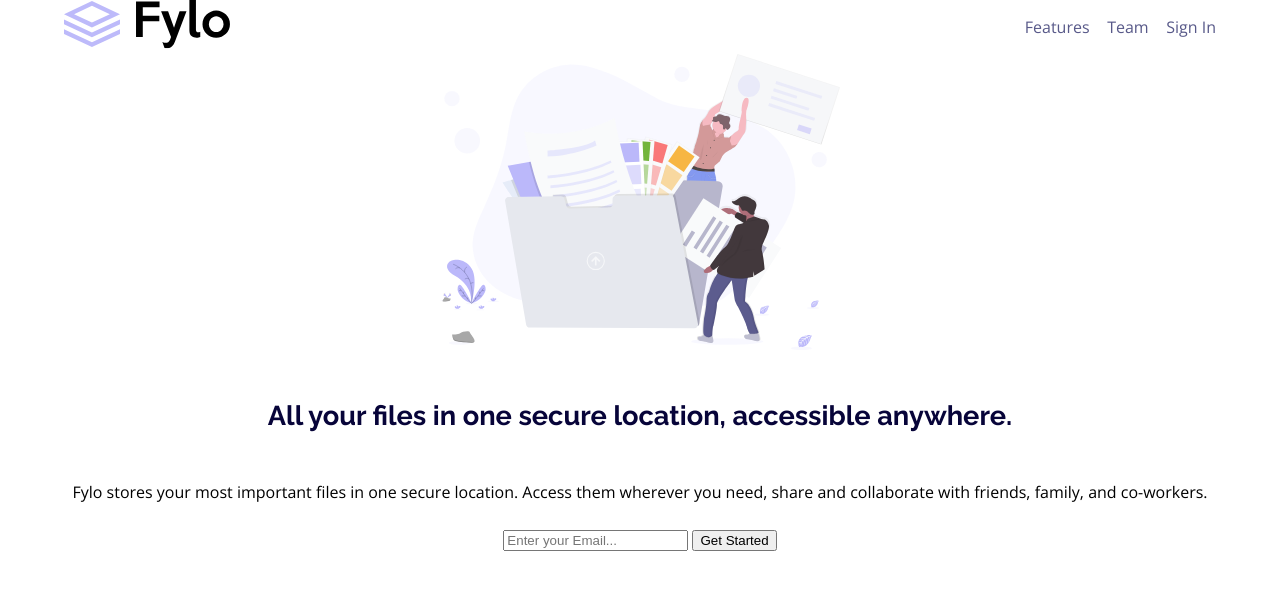
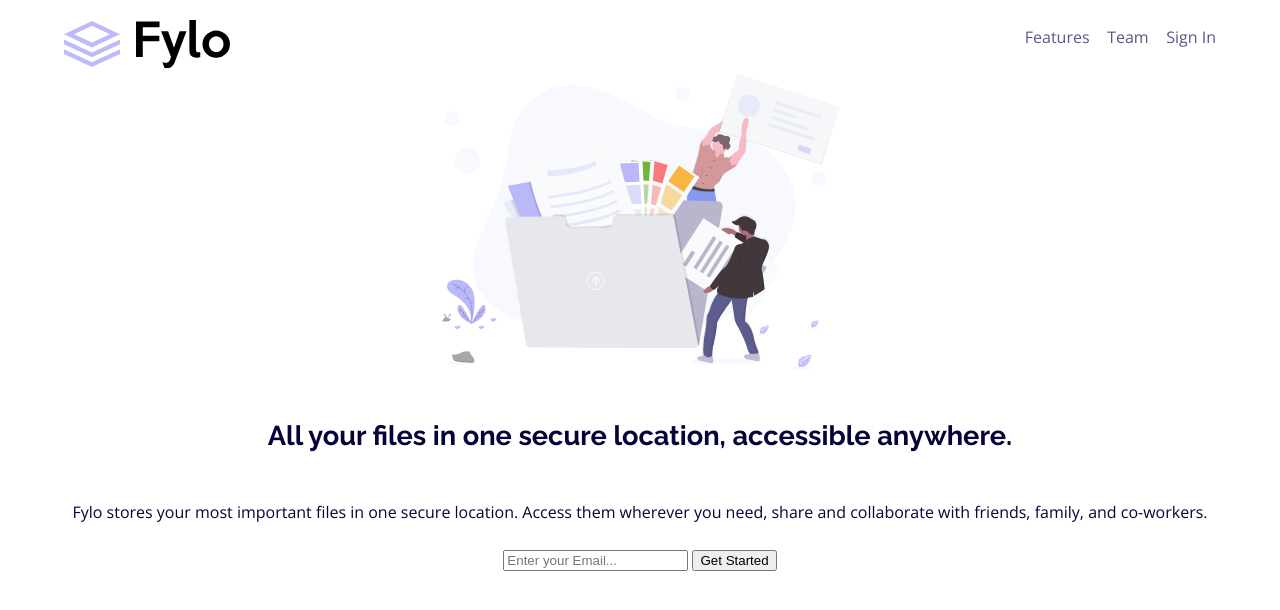
Before and after one commit to JorgeTTor/fylo_landing_page, a plain HTML site: page index.html in a window 1280 px wide. Drawn offline with nearby package versions, Linux system fonts and the light colour scheme.

Commit message:
[ADD] hero info styles

```diff
--- a/css/styles.css
+++ b/css/styles.css
@@ -38,6 +38,7 @@ body {
 
 .nav__logo {
   width: 110px;
+  padding-top: 20px;
 }
 
 .nav__img {
@@ -68,17 +69,16 @@ body {
 
 .hero__info {
   text-align: center;
-
+  color: var(--very-dark-blue);
 }
 
 .hero__title {
   font-size: 1.7rem;
-  color: var(--very-dark-blue);
   font-family: var(--font2);
   margin: 1.8em;
 }
 
 .hero__paragraph{
   line-height: 1.5;
-  margin: 1.5em;
+  margin: 1.5em 0;
 }
```
